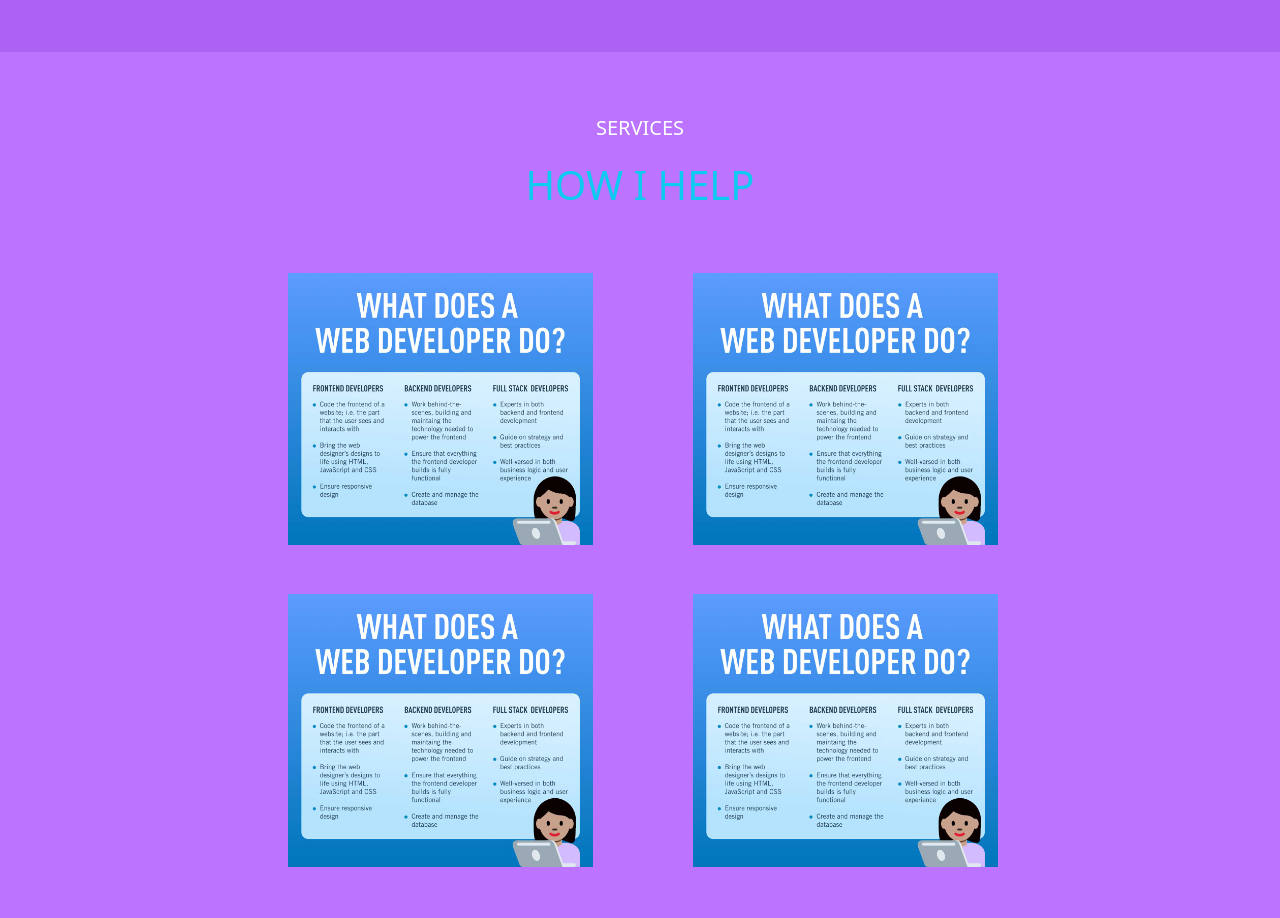
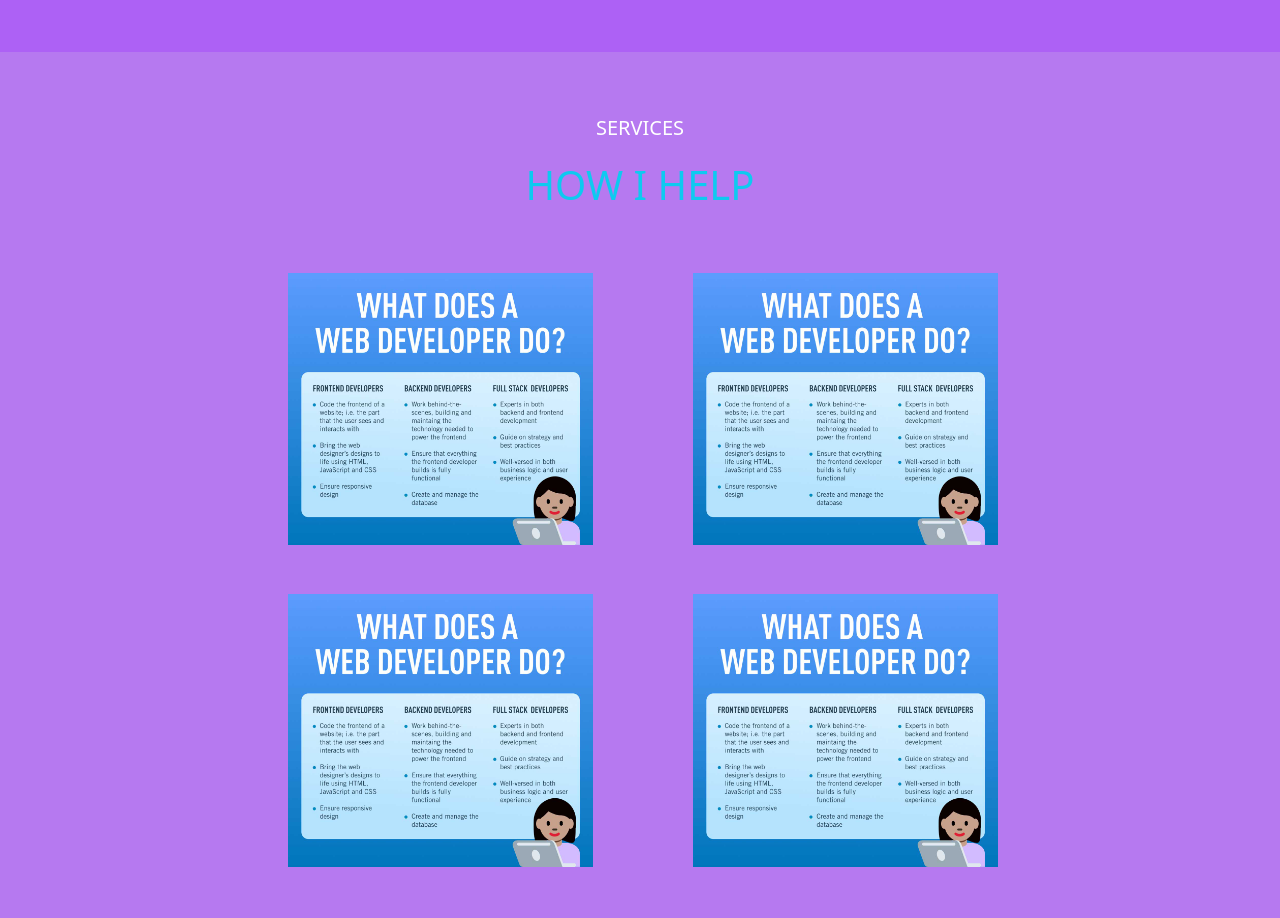
Before and after one commit to LorenzSalonga/portfolio, a plain HTML site: page index.html in a window 1280 px wide. Shown: the part 2513-3431 px from the top of the page. Drawn offline with nearby package versions, Linux system fonts and the light colour scheme.

Commit message:
Add files via upload

```diff
--- a/style.css
+++ b/style.css
@@ -13,7 +13,7 @@
     background-color: rgb(173, 97, 245);
 }
 #service{
-    background-color: rgb(188, 116, 255);
+    background-color: rgb(182, 121, 240);
 }
 
 #About{
```
